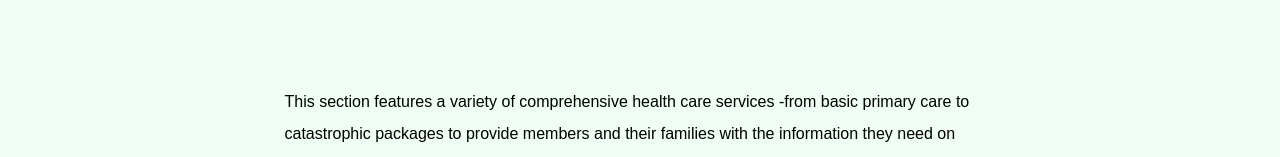
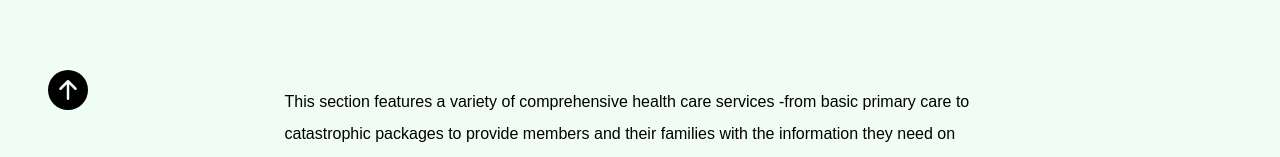
Before and after one commit to josephharold/PH-Health, a React (Create React App) app: page / in a window 1280 px wide. Shown: the part 642-799 px from the top of the page. Built offline with nearby package versions, Linux system fonts and the light colour scheme.

Commit message:
added scrollToTop func

```diff
--- a/src/App.js
+++ b/src/App.js
@@ -4,6 +4,7 @@ import { Section } from './components/Section';
 import { sections as sec} from './section-contents/sections';
 import { Header } from './components/Header';
 import { SideBar } from './components/Navigation/SideBarNav/SideBar';
+import { BacktoTop } from './components/Navigation/BackToTop';
 import './index.css'
 function App() {
   const [active, setActive] = useState('Home');
@@ -40,6 +41,7 @@ function App() {
         subSections={sec}
         page= {active}
       />
+      <BacktoTop/>
     </>
   );
 }
--- /dev/null
+++ b/src/components/Navigation/BackToTop.js
@@ -0,0 +1,21 @@
+import React from 'react';
+import {BsFillArrowUpCircleFill} from 'react-icons/bs'
+const BacktoTop = (props)=>{
+	const handleClick = ()=>{
+		window.scrollTo({top:0, behavior:'smooth'})
+	}
+	return(
+		<>
+			{/* adjust sizing*/}
+			{/* try to add feature such that button only displays if
+			 window.body-x-axis === certain point */}
+			<div className='fixed bottom-12 flex flex-row justify-end mx-12'>
+				<div onClick={()=>handleClick()}>
+					<BsFillArrowUpCircleFill size={40}></BsFillArrowUpCircleFill>
+				</div>
+			</div>
+		</>
+	)
+}
+
+export {BacktoTop}
--- a/src/components/Navigation/SideBarNav/HamburgerMenu.js
+++ b/src/components/Navigation/SideBarNav/HamburgerMenu.js
@@ -3,7 +3,7 @@ import {GiHamburgerMenu} from 'react-icons/gi';
 const HamBurgMenu =(props)=>{
 	return(
 		<>
-			<GiHamburgerMenu value={{className: "w-3/4"}}/>
+			<GiHamburgerMenu size={40}/>
 		</>
 	)
 }
```
